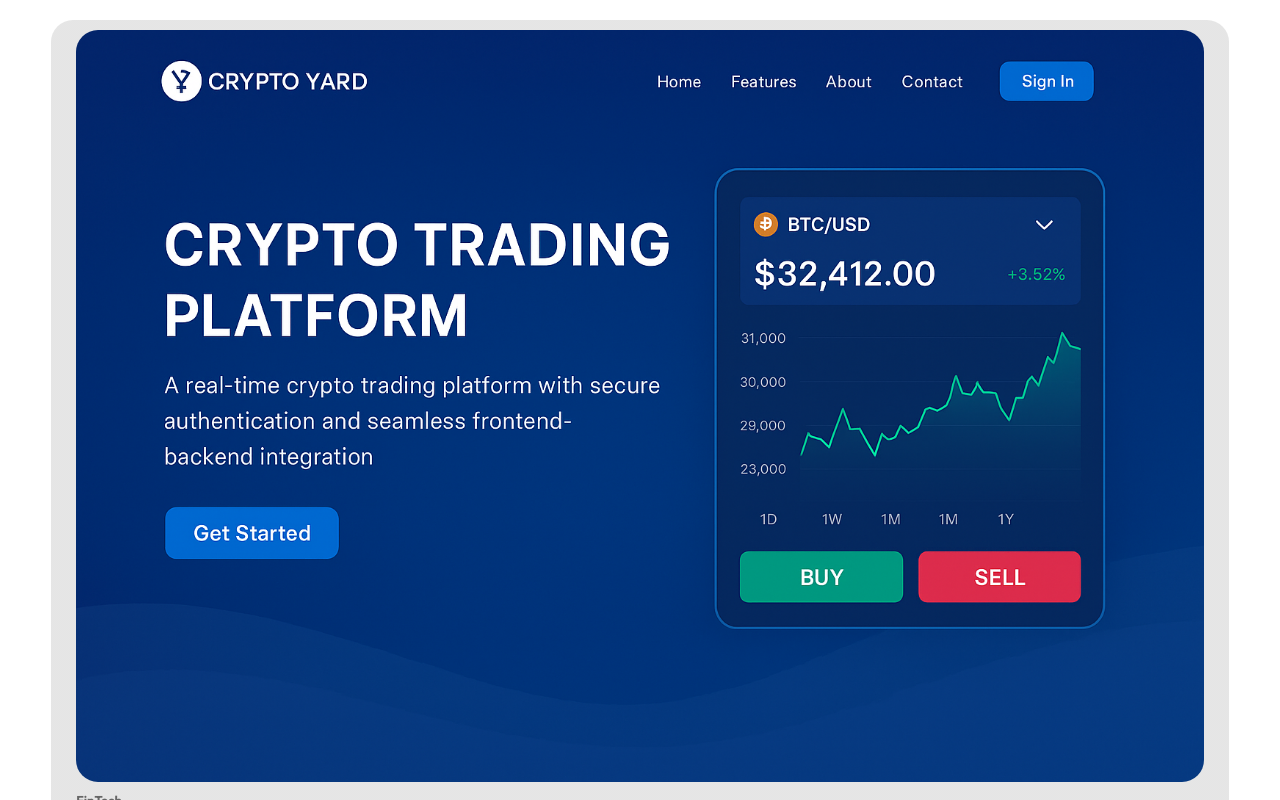
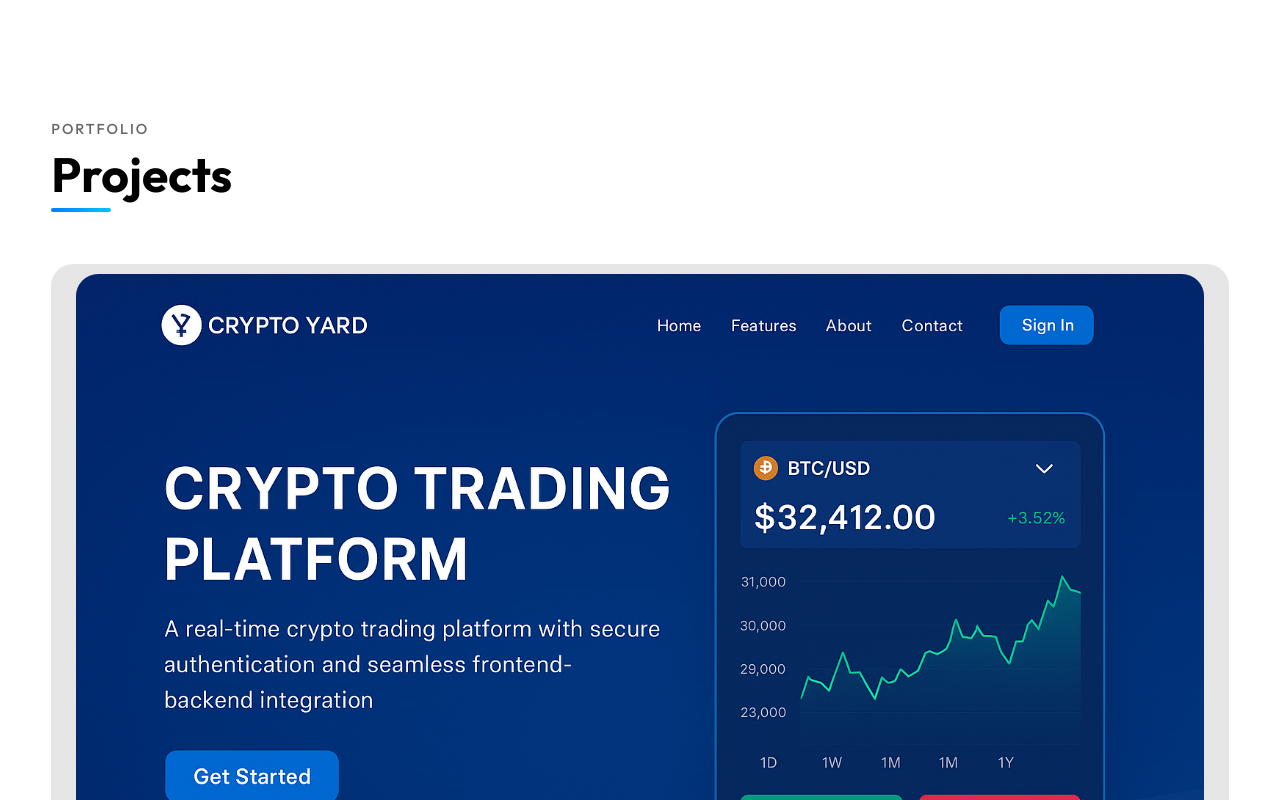
Before and after one commit to mooojn/moon-folio, a Next.js app: page / in a window 1280 px wide. Shown: the part 780-1580 px from the top of the page. Built offline with nearby package versions, Linux system fonts and the light colour scheme.

Commit message:
Add headings and theme detection

```diff
--- a/src/components/ThemeToggle.tsx
+++ b/src/components/ThemeToggle.tsx
@@ -5,9 +5,20 @@ export default function ThemeToggle() {
   const [theme, setTheme] = useState<"light" | "dark">("light");
 
   useEffect(() => {
-    // Check for saved theme preference or default to light
+    // Check for saved theme preference first
     const savedTheme = localStorage.getItem("theme") as "light" | "dark" | null;
-    const initialTheme = savedTheme || "light";
+
+    // If no saved preference, check system preference
+    let initialTheme: "light" | "dark" = "light";
+
+    if (savedTheme) {
+      initialTheme = savedTheme;
+    } else {
+      // Check system preference
+      const prefersDark = window.matchMedia && window.matchMedia("(prefers-color-scheme: dark)").matches;
+      initialTheme = prefersDark ? "dark" : "light";
+    }
+
     setTheme(initialTheme);
 
     // Apply theme to document
--- a/src/pages/_document.tsx
+++ b/src/pages/_document.tsx
@@ -5,6 +5,24 @@ export default function Document() {
     <Html lang="en">
       <Head />
       <body>
+        <script
+          dangerouslySetInnerHTML={{
+            __html: `
+              (function() {
+                try {
+                  var theme = localStorage.getItem('theme');
+                  if (!theme) {
+                    var prefersDark = window.matchMedia('(prefers-color-scheme: dark)').matches;
+                    theme = prefersDark ? 'dark' : 'light';
+                  }
+                  if (theme === 'dark') {
+                    document.documentElement.setAttribute('data-theme', 'dark');
+                  }
+                } catch (e) {}
+              })();
+            `,
+          }}
+        />
         <Main />
         <NextScript />
       </body>
--- a/src/sections/Experiences.tsx
+++ b/src/sections/Experiences.tsx
@@ -4,10 +4,16 @@ import experiences from "@/data/experiences.json";
 
 export default function Experiences() {
     return (
-        <div className={styles.experiences}>
-            {experiences.map((experience, id) =>
-                <Experience key={id} experience={experience} />
-            )}
+        <div className={styles.experiencesSection}>
+            <div className={styles.sectionHeading}>
+                <h2 className={styles.sectionSubtitle}>Career</h2>
+                <h1 className={styles.sectionTitle}>Experiences</h1>
+            </div>
+            <div className={styles.experiences}>
+                {experiences.map((experience, id) =>
+                    <Experience key={id} experience={experience} />
+                )}
+            </div>
         </div>
     );
 }
--- a/src/sections/Projects.tsx
+++ b/src/sections/Projects.tsx
@@ -5,10 +5,16 @@ import { bullets } from "@/data/layout";
 
 export default function Projects() {
   return (
-    <div className={styles.projects}>
-      {projects.map((project, id) =>
-        <Card key={id} project={project} />
-      )}
+    <div className={styles.projectsSection}>
+      <div className={styles.sectionHeading}>
+        <h2 className={styles.sectionSubtitle}>Portfolio</h2>
+        <h1 className={styles.sectionTitle}>Projects</h1>
+      </div>
+      <div className={styles.projects}>
+        {projects.map((project, id) =>
+          <Card key={id} project={project} />
+        )}
+      </div>
     </div>
   );
 }
--- a/src/styles/experiences.module.css
+++ b/src/styles/experiences.module.css
@@ -1,8 +1,52 @@
+.experiencesSection {
+  width: 100%;
+  display: flex;
+  flex-direction: column;
+  align-items: center;
+  margin-top: 100px;
+  margin-bottom: 50px;
+}
+
+.sectionHeading {
+  width: var(--per);
+  margin-bottom: 60px;
+  text-align: left;
+}
+
+.sectionSubtitle {
+  font-size: 0.9rem;
+  font-weight: 500;
+  color: var(--text-muted);
+  text-transform: uppercase;
+  letter-spacing: 2px;
+  margin-bottom: 8px;
+}
+
+.sectionTitle {
+  font-size: 3rem;
+  font-weight: 700;
+  color: var(--text);
+  line-height: 1.2;
+  position: relative;
+  display: inline-block;
+}
+
+.sectionTitle::after {
+  content: '';
+  position: absolute;
+  bottom: -8px;
+  left: 0;
+  width: 60px;
+  height: 4px;
+  background: linear-gradient(135deg, #007bff, #00c6ff);
+  border-radius: 2px;
+}
+
 .experiences {
   display: flex;
   flex-direction: column;
   gap: 50px;
-  margin-top: 150px;
+  width: var(--per);
 }
 
 .experience {
--- a/src/styles/projects.module.css
+++ b/src/styles/projects.module.css
@@ -1,9 +1,54 @@
+.projectsSection {
+  width: 100%;
+  display: flex;
+  flex-direction: column;
+  align-items: center;
+  margin-top: 100px;
+  margin-bottom: 50px;
+}
+
+.sectionHeading {
+  width: var(--per);
+  margin-bottom: 60px;
+  text-align: left;
+}
+
+.sectionSubtitle {
+  font-size: 0.9rem;
+  font-weight: 500;
+  color: var(--text-muted);
+  text-transform: uppercase;
+  letter-spacing: 2px;
+  margin-bottom: 8px;
+}
+
+.sectionTitle {
+  font-size: 3rem;
+  font-weight: 700;
+  color: var(--text);
+  line-height: 1.2;
+  position: relative;
+  display: inline-block;
+}
+
+.sectionTitle::after {
+  content: '';
+  position: absolute;
+  bottom: -8px;
+  left: 0;
+  width: 60px;
+  height: 4px;
+  background: linear-gradient(135deg, #007bff, #00c6ff);
+  border-radius: 2px;
+}
+
 .projects {
   display: flex;
   flex-direction: column;
   justify-content: center;
   align-items: center;
   gap: 100px;
+  width: 100%;
 }
 
 .project {
```
